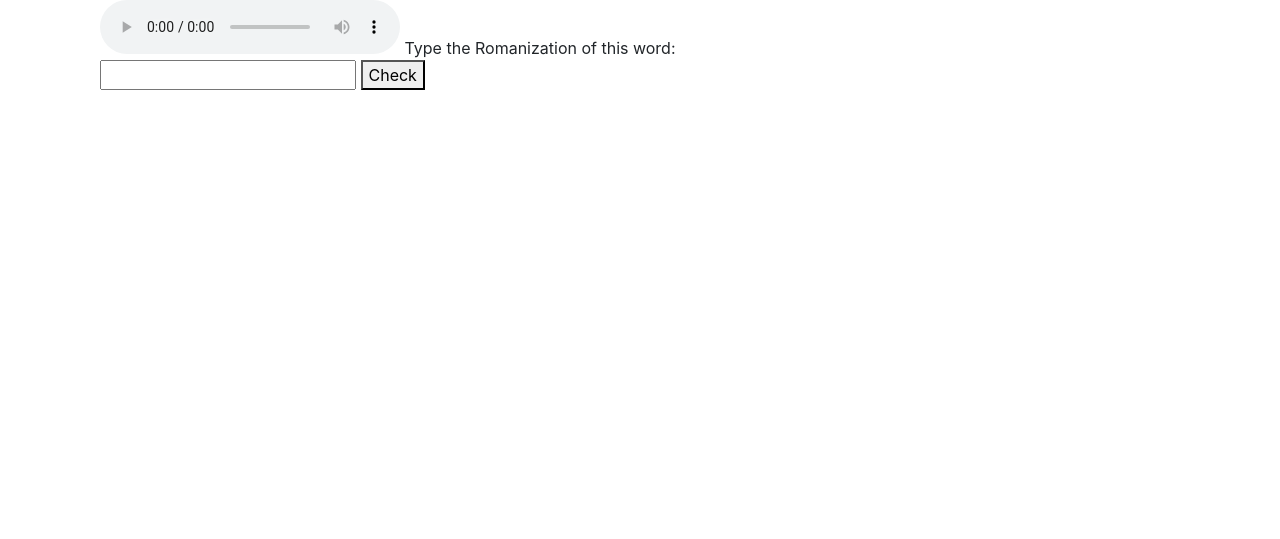
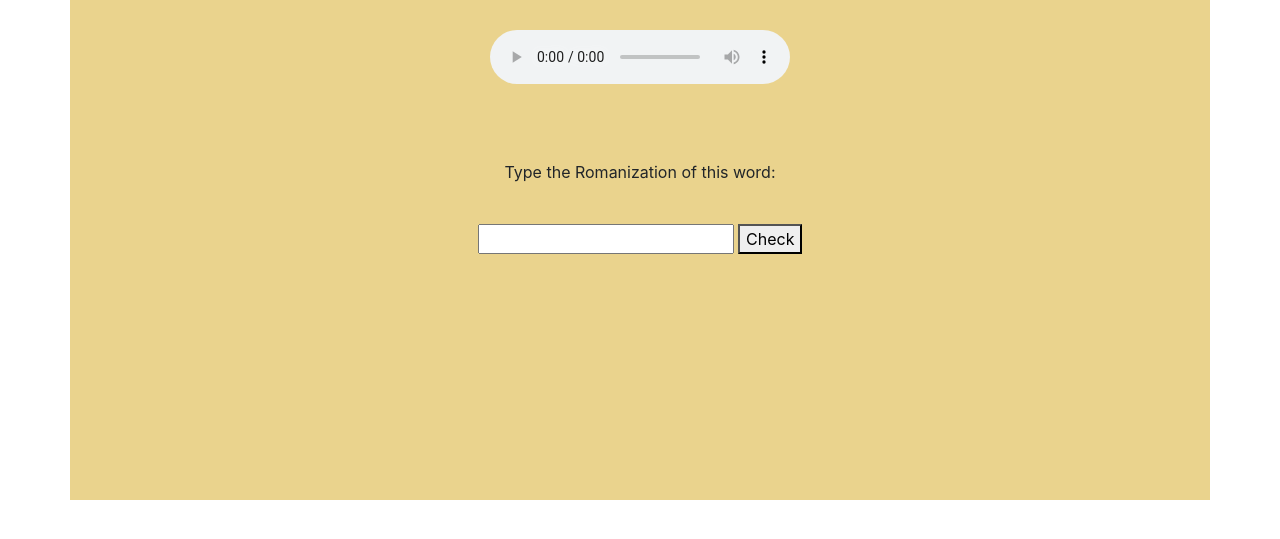
Before and after one commit to ShionWayne/Japanese-Hiragana-Learning, a Flask app: template templates/quiz_4.html in a window 1280 px wide. Shown: the part 56-595 px from the top of the page. Run offline with Flask 2, Linux system fonts and the light colour scheme; the template is opened without the code that fills it, so the values that code supplies are empty; some libraries are stand-ins or nearby versions.

Commit message:
check answer with color box

```diff
--- a/templates/quiz_4.html
+++ b/templates/quiz_4.html
@@ -17,14 +17,57 @@
     <script src="https://cdn.jsdelivr.net/npm/popper.js@1.14.7/dist/umd/popper.min.js" integrity="sha384-UO2eT0CpHqdSJQ6hJty5KVphtPhzWj9WO1clHTMGa3JDZwrnQq4sF86dIHNDz0W1" crossorigin="anonymous"></script>
     <script src="https://cdn.jsdelivr.net/npm/bootstrap@4.3.1/dist/js/bootstrap.min.js" integrity="sha384-JjSmVgyd0p3pXB1rRibZUAYoIIy6OrQ6VrjIEaFf/nJGzIxFDsf4x0xIM+B07jRM" crossorigin="anonymous"></script>
     <script type="text/javascript" src="{{ url_for('static', filename = 'quiz_4.js') }}"></script>
+    <style>
+        #check_answer {
+            position: absolute;
+            top:0;
+            bottom: 0;
+            left: 0;
+            right: 0;
+            margin: auto;
+            height: 30px;
+            width: 200px;
+        }
+        .red_zone {
+            background-color: #ef9ab7;
+        }
+        .green_zone {
+            background-color: #85d485;
+        }
+        #go_to_next {
+            position: relative;
+            left: 90px;
+        }
+        #try_again {
+            position: relative;
+            left: 90px;
+        }
+        .container {
+            height: 500px;
+            background-color: #ead38d;
+            text-align: center;
+        }
+        #question {
+            position: relative;
+            top: 100px;
+        }
+        #audio {
+            position: relative;
+            top: 30px;
+        }
+
+    </style>
 </head>
 <body>
     <div class="container">
-        <audio controls="controls" src="/static/quiz/4/iie.mp3"></audio>
-        Type the Romanization of this word:
+        <audio id="audio" controls="controls" src="../static/audio/quiz/4/iie.mp3"></audio>
         <br>
-        <input id="input" type="text">
-        <button id="check">Check</button>
+        <div id="question">
+            <p>Type the Romanization of this word:</p>
+            <br>
+            <input id="input" type="text">
+            <button id="check">Check</button>
+        </div>
         <div id="check_answer"></div>
     </div>
 </body>
```
Also changed, not shown: static/quiz_4.js (+22 -7 lines), templates/end.html (+12 -2 lines).
